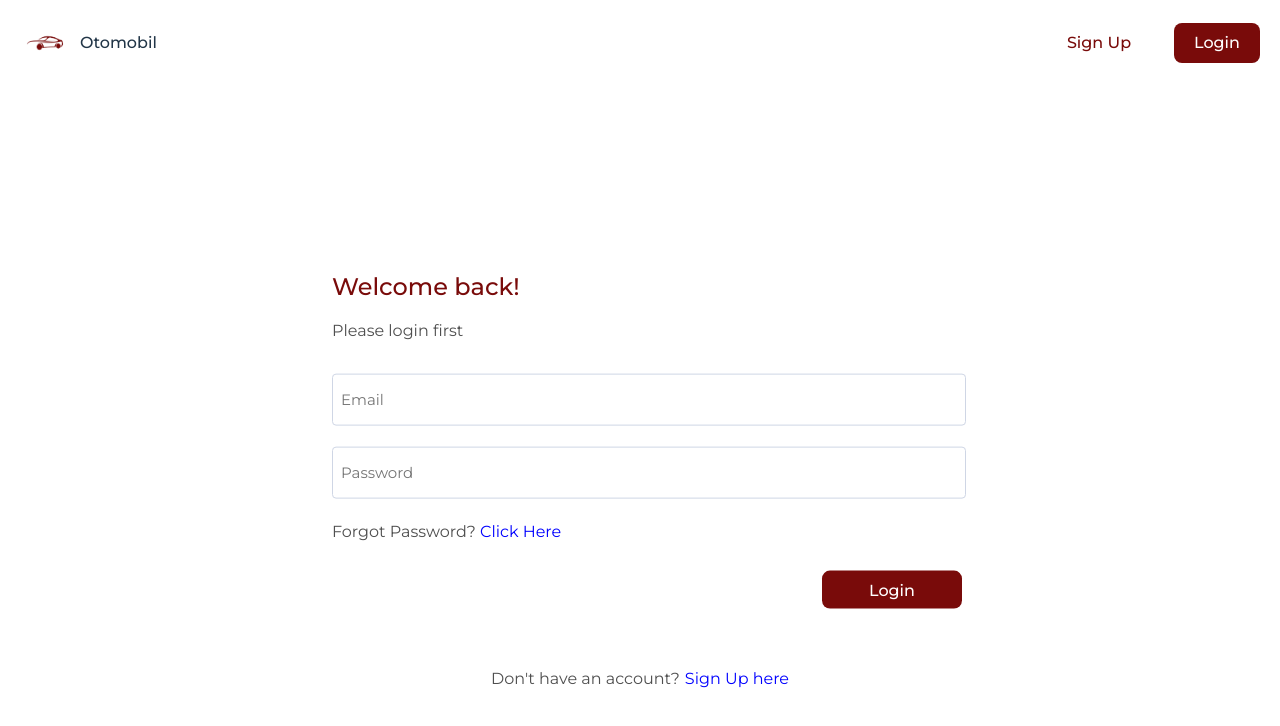
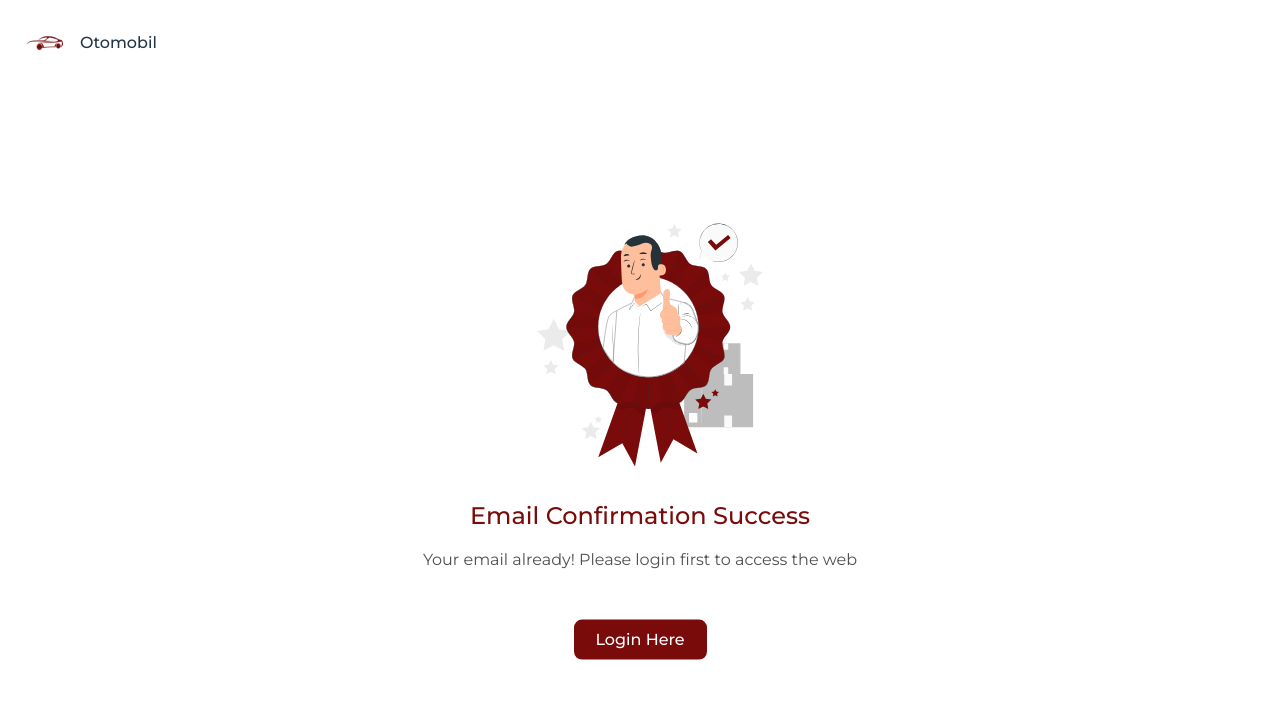
Before and after one commit to huseinnabil1997/FS15-Frontend, a React (Vite) app: page /register in a window 1280 px wide. Shown: the top 726 px of the page. Built offline with nearby package versions, Linux system fonts and the light colour scheme.

Commit message:
Slicing register pages

```diff
--- a/src/App.jsx
+++ b/src/App.jsx
@@ -1,11 +1,13 @@
 import { useState } from 'react'
 import Login from './pages/auth/Login'
+import Register from './pages/auth/Register'
+import ConfirmSucces from './pages/auth/ConfirmSuccess'
 import './App.css'
 
 function App() {
   return (
     <>
-      <Login />
+      <ConfirmSucces />
     </>
   )
 }
--- a/src/components/Header/index.jsx
+++ b/src/components/Header/index.jsx
@@ -2,7 +2,7 @@ import React from 'react';
 import './index.css';
 import Logo from '../../assets/logo.png'
 
-const Header = () => {
+const Header = ({ confirmSucces = false }) => {
   return (
     <header className="header">
       <div className="logo">
@@ -10,8 +10,12 @@ const Header = () => {
         <span>Otomobil</span>
       </div>
       <div className="nav">
-        <button className="btn-signup">Sign Up</button>
-        <button className="login">Login</button>
+        {!confirmSucces && (
+          <>
+            <button className="btn-signup">Sign Up</button>
+            <button className="login">Login</button>
+          </>
+        )}
       </div>
     </header>
   );
--- /dev/null
+++ b/src/pages/auth/ConfirmSuccess/index.css
@@ -0,0 +1,70 @@
+@import url('https://fonts.googleapis.com/css2?family=Montserrat:wght@400;500&display=swap');
+
+.login-container {
+  /* position: absolute;
+  top: 55%;
+  left: 50%;
+  transform: translate(-50%, -50%); */
+  display: flex;
+  justify-content: center;
+  flex-direction: column;
+}
+
+.succes {
+  height: 250px;
+  margin-bottom: 30px;
+}
+
+.text-container {
+  display: flex;
+  justify-content: center;
+  flex-direction: column;
+}
+
+.title {
+  font-family: Montserrat;
+  font-size: 24px;
+  font-weight: 500;
+  line-height: 29.26px;
+  text-align: center;
+  color: #790B0A;
+}
+
+.subtitle {
+  font-family: Montserrat;
+  font-size: 16px;
+  font-weight: 400;
+  line-height: 19.5px;
+  text-align: center;
+  color: #4F4F4F;
+  margin-top: 20px;
+  margin-bottom: 30px;
+}
+
+.btn-container {
+  display: flex;
+  justify-content: center;
+  margin-top: 20px;
+}
+
+button.btn {
+  font-family: Montserrat;
+  width: 133px;
+  height: 40px;
+  padding: 10px 20px;
+  gap: 10px;
+  border-radius: 8px;
+  opacity: 1;
+  background-color: #790B0A;
+  font-size: 16px;
+  font-weight: 500;
+  line-height: 19.5px;
+  text-align: center;
+  color: white;
+  transition: background-color 0.3s, color 0.3s;
+  border: none;
+}
+
+button:hover {
+  opacity: 0.5;
+}
--- /dev/null
+++ b/src/pages/auth/ConfirmSuccess/index.jsx
@@ -0,0 +1,25 @@
+import React, { useState } from 'react';
+import './index.css';
+import Header from '../../../components/Header';
+import confirmation_success from '../../../assets/confirmation_success.svg'
+
+const ConfirmSucces = () => {
+
+  return (
+    <>
+      <Header confirmSucces/>
+      <div className="login-container">
+        <img className='succes' src={confirmation_success} alt="confirmation success" />
+        <div className='text-container'>
+          <div className='title'>Email Confirmation Success</div>
+          <div className='subtitle'>Your email already! Please login first to access the web</div>
+        </div>
+        <div className="btn-container">
+          <button className="btn" type="submit">Login Here</button>
+        </div>
+      </div>
+    </>
+  );
+};
+
+export default ConfirmSucces;
--- a/src/pages/auth/Login/index.css
+++ b/src/pages/auth/Login/index.css
@@ -2,7 +2,7 @@
 
 .login-container {
   position: absolute;
-  top: 60%;
+  top: 55%;
   left: 50%;
   transform: translate(-50%, -50%);
 }
@@ -66,6 +66,7 @@ input {
   display: flex;
   justify-content: flex-end;
   width: 630px;
+  margin-top: 20px;
 }
 
 button.btn {
--- a/src/pages/auth/Register/index.css
+++ b/src/pages/auth/Register/index.css
@@ -0,0 +1,122 @@
+@import url('https://fonts.googleapis.com/css2?family=Montserrat:wght@400;500&display=swap');
+
+.login-container {
+  position: absolute;
+  top: 55%;
+  left: 50%;
+  transform: translate(-50%, -50%);
+}
+
+.welcome-text {
+  font-family: Montserrat;
+  font-size: 24px;
+  font-weight: 500;
+  line-height: 29.26px;
+  text-align: left;
+  color: #790B0A;
+}
+
+.brief-text {
+  font-family: Montserrat;
+  font-size: 16px;
+  font-weight: 400;
+  line-height: 19.5px;
+  text-align: left;
+  color: #4F4F4F;
+  margin-top: 20px;
+  margin-bottom: 30px;
+}
+
+.brief-text span {
+  font-family: Montserrat;
+  font-size: 16px;
+  font-weight: 400;
+  line-height: 19.5px;
+  text-align: left;
+  color: blue;
+  margin-top: 20px;
+  margin-bottom: 30px;
+}
+
+.form-group {
+  margin-bottom: 15px;
+}
+
+.login-form {
+  width: 616px;
+}
+
+input {
+  font-family: Montserrat;
+  font-size: 15px;
+  font-weight: 400;
+  line-height: 18.29px;
+  text-align: left;
+  color: #333333;
+  width: 100%;
+  height: 34px;
+  padding: 8px;
+  margin: 3px 0px;
+  border-radius: 4px;
+  border: 1px solid transparent;
+  border-color: #CFD6E5;
+}
+
+.btn-container {
+  display: flex;
+  justify-content: flex-end;
+  width: 630px;
+  margin-top: 20px;
+}
+
+button.btn {
+  font-family: Montserrat;
+  width: 140px;
+  height: 38px;
+  padding: 10px 20px;
+  gap: 10px;
+  border-radius: 8px;
+  opacity: 1;
+  background-color: #790B0A;
+  font-size: 16px;
+  font-weight: 500;
+  line-height: 19.5px;
+  text-align: center;
+  color: white;
+  transition: background-color 0.3s, color 0.3s;
+  border: none;
+}
+
+button:hover {
+  opacity: 0.5;
+}
+
+.signup-text {
+  display: flex;
+  align-items: center;
+  justify-content: center;
+  font-family: Montserrat;
+  font-size: 16px;
+  font-weight: 400;
+  line-height: 19.5px;
+  text-align: left;
+  color: #4F4F4F;
+  margin-top: 60px;
+}
+
+.signup-text span {
+  font-family: Montserrat;
+  font-size: 16px;
+  font-weight: 400;
+  line-height: 19.5px;
+  text-align: left;
+  color: blue;
+  margin-left: 5px;
+}
+
+.error-message {
+  color: red;
+  font-family: Montserrat;
+  font-size: 12px;
+  margin-top: -1px;
+}
--- a/src/pages/auth/Register/index.jsx
+++ b/src/pages/auth/Register/index.jsx
@@ -1,10 +1,90 @@
-import React from 'react';
-import './index.css'
+import React, { useState } from 'react';
+import './index.css';
+import Header from '../../../components/Header';
+import * as Yup from 'yup';
+import { useForm } from 'react-hook-form';
+import { yupResolver } from '@hookform/resolvers/yup';
 
 const Register = () => {
+  const validationSchema = Yup.object().shape({
+    name: Yup.string().required('Name is required'),
+    email: Yup.string().email('Invalid email').required('Email is required'),
+    password: Yup.string().required('Password is required'),
+    confirm_password: Yup.string()
+      .oneOf([Yup.ref('password'), null], 'Passwords must match')
+      .required('Please confirm your password'),
+  });
+
+  const { register, handleSubmit, formState: { errors } } = useForm({
+    resolver: yupResolver(validationSchema)
+  });
+
+  const onSubmit = (data) => {
+    // Handle form submission
+    console.log(data);
+  };
+
   return (
-    <div>Register Page</div>
-  )
-}
+    <>
+      <Header />
+      <div className="login-container">
+        <div className="welcome-text">
+          Lets Join our course!
+        </div>
+        <div className="brief-text">
+          Please register first
+        </div>
+        <form className="login-form" onSubmit={handleSubmit(onSubmit)}>
+          <div className="form-group">
+            <input
+              type="text"
+              id="name"
+              name="name"
+              placeholder='Name'
+              {...register('name')}
+            />
+            {errors.name && <p className="error-message">{errors.name.message}</p>}
+          </div>
+          <div className="form-group">
+            <input
+              type="text"
+              id="email"
+              name="email"
+              placeholder='Email'
+              {...register('email')}
+            />
+            {errors.email && <p className="error-message">{errors.email.message}</p>}
+          </div>
+          <div className="form-group">
+            <input
+              type="password"
+              id="password"
+              name="password"
+              placeholder='Password'
+              {...register('password')}
+            />
+            {errors.password && <p className="error-message">{errors.password.message}</p>}
+          </div>
+          <div className="form-group">
+            <input
+              type="password"
+              id="confirm_password"
+              name="confirm_password"
+              placeholder='Confirm Password'
+              {...register('confirm_password')}
+            />
+            {errors.confirm_password && <p className="error-message">{errors.confirm_password.message}</p>}
+          </div>
+          <div className="btn-container">
+            <button className="btn" type="submit">Sign Up</button>
+          </div>
+        </form>
+        <div className="signup-text">
+          Have an account? <span>Login here</span>
+        </div>
+      </div>
+    </>
+  );
+};
 
-export default Login;
+export default Register;
```
Also changed, not shown: src/assets/confirmation_success.svg (added).
